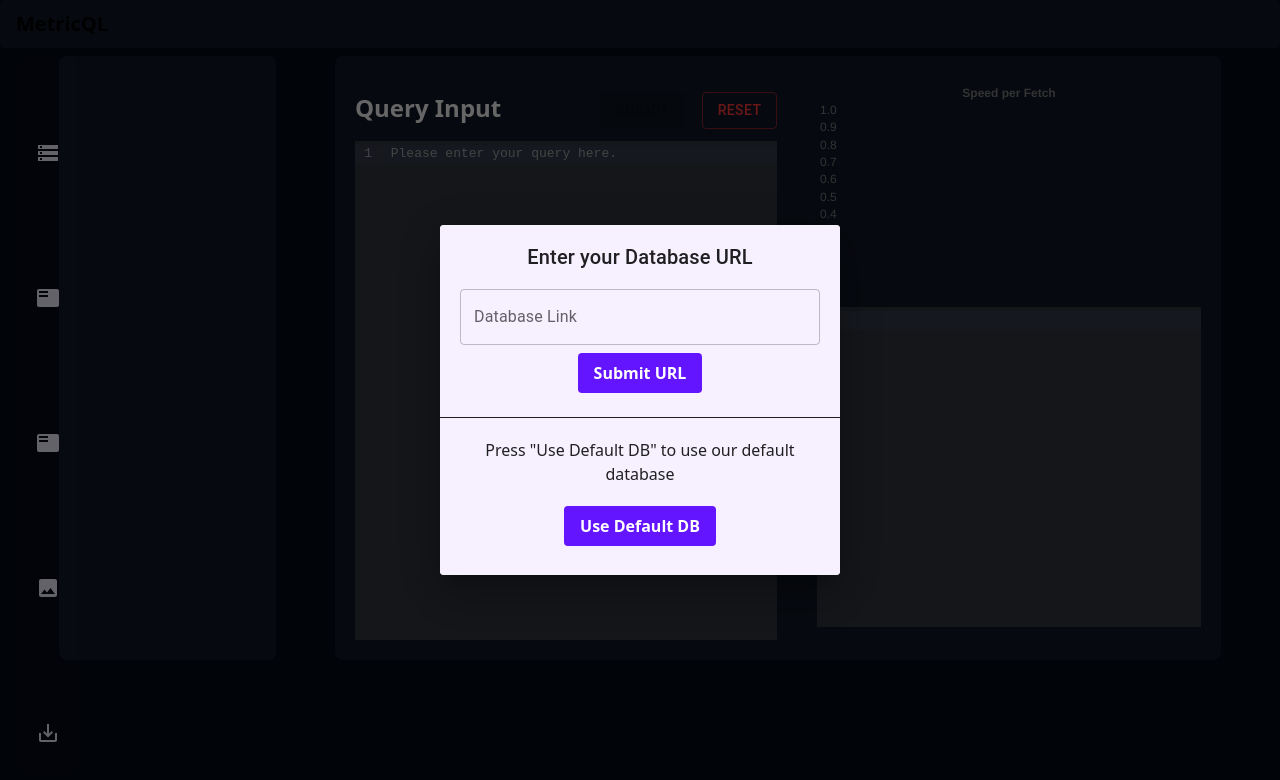
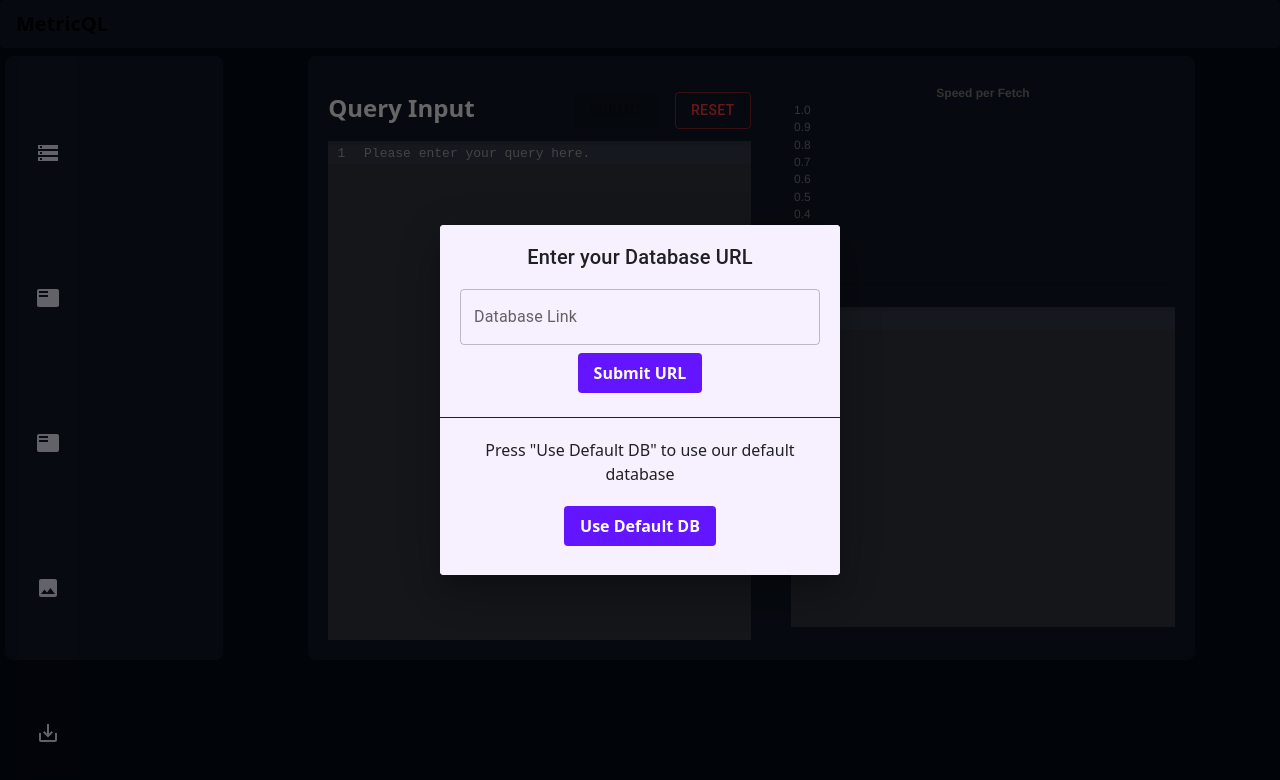
Before and after one commit to oslabs-beta/MetriQL, a Next.js app: page / in a window 1280 px wide. Shown: the top 780 px of the page. Built offline with nearby package versions, Linux system fonts and the light colour scheme.

Commit message:
query color

```diff
--- a/client/components/QueryHistory.js
+++ b/client/components/QueryHistory.js
@@ -61,7 +61,7 @@ const QueryHistory = () => {
   const query = codeState.query.map((query, index) => {
     return (
       <div>
-        <Accordion className='bg-darkGrey rounded-3xl mt-1 justify-center' expanded={displayState.history === `panel${index}`} onChange={handleChange(`panel${index}`)}>
+        <Accordion className='bg-darkGrey rounded-lg mt-1 justify-center' expanded={displayState.history === `panel${index}`} onChange={handleChange(`panel${index}`)}>
           <AccordionSummary className='flex rounded-lg bg-purple2 w-[15.5vw] justify-center'>
             <Typography className='text-white1'>Query {index + 1} <br></br>Speed : {speedState.speed[index].toFixed()}ms</Typography>
           </AccordionSummary>
--- a/pages/index.js
+++ b/pages/index.js
@@ -62,7 +62,7 @@ function MainPage() {
         </SidebarContext.Provider>
 
 
-        <div className='flex place-content-center mt-2 justify-evenly -ml-15 '>
+        <div className='flex place-content-stretch mt-2 justify-evenly -ml-20 '>
           <HistoryContext.Provider
             value={{
               codeState,
```
